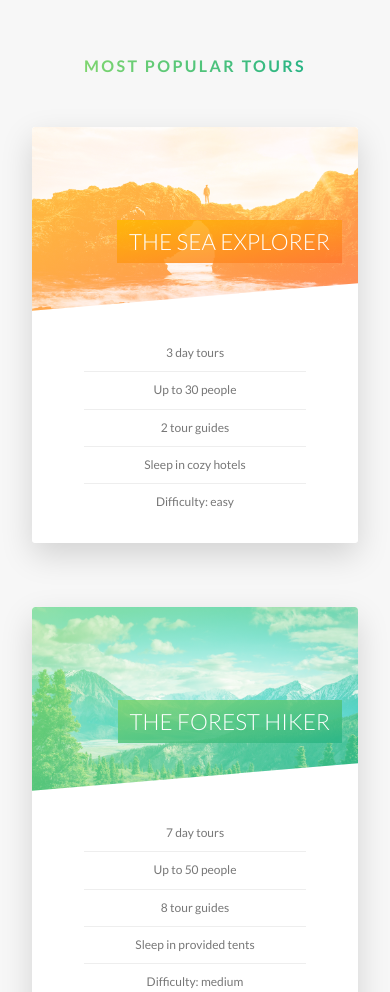
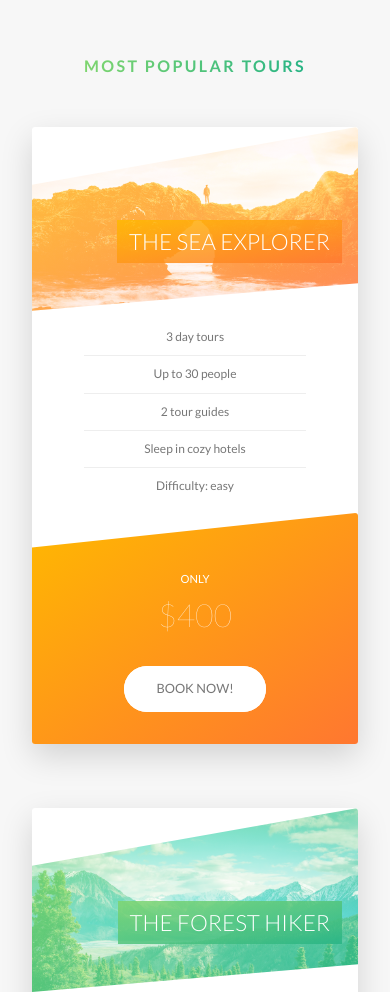
Before and after one commit to ibraheem82/natours_css, a website: page index.html in a window 390 px wide. Shown: the part 2500-3492 px from the top of the page. Drawn offline with nearby package versions, Linux system fonts and the light colour scheme; files that its build step writes are made by us from their sources.

Commit message:
Added styles for a responsive and dynamic card component. The card component has a front and back side that flips on hover, with an image that overflows on the front side. The details section has padding and the CTA (call-to-action) section has a price box with a large font-size for the price value. The component also has a box-shadow and border-radius for styling.

```diff
--- a/sass/components/_card.scss
+++ b/sass/components/_card.scss
@@ -187,4 +187,62 @@
         font-size: 6rem;
         font-weight: 100;
     }
+
+    @include respond(tab-port) {
+            height: auto;
+            border-radius: 3px;
+            background-color: $color-white;
+            box-shadow: 0 1.5rem 4rem rgba($color-black, .15);
+
+            &__side {
+                height: auto;
+                clip-path: polygon(0 15%, 100% 0, 100% 100%, 0% 100%);
+                position: relative;
+                box-shadow:none;
+
+
+                // * IMAGE OVERFLOWING
+                overflow: hidden;
+
+                // * all the elements are taking out of there natural flow.
+
+
+                // before we rotate the card this back side is already flipped, i.e it is already at 180%
+                &--back {
+                    // background-color: green;
+                    transform: rotateY(0);
+                }
+            }
+
+            // because the only the front side rotate
+            // * Hovering on the whole card, and then the front side of the card we are hovering on, what should happen to it.
+            &:hover &__side--front {
+                transform: rotateY(0);
+            }
+
+            &__details{
+                padding: 1rem 3rem;
+            }
+
+            &__cta {
+                position: relative;
+                // Moving from the parent element from right and left.
+                top: 0;
+                left: 0;
+                transform: translate(0, 0);
+                width: 100%;
+
+                padding: 7rem 4rem 4rem 4rem;
+            }
+
+            &__price-box {
+                margin-bottom: 3rem;
+            }
+
+
+
+            &__price-value {
+                font-size: 4rem;
+            }
+    }
 }
```
